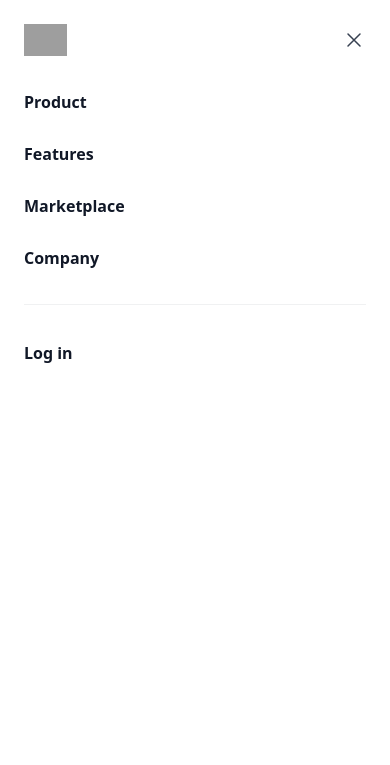
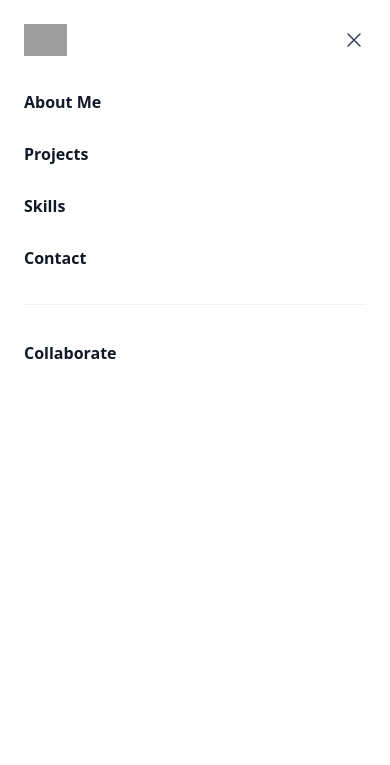
Before and after one commit to 2DAM-202425-PROJECTE/landing-page-pol, a website built with Vite: page index.html in a window 390 px wide. Both pictures are taken after a click on the button "Open main menu". Shown: the top 765 px of the page. Built offline with nearby package versions, Linux system fonts and the light colour scheme; grey boxes are pictures that could not be loaded.

Commit message:
Arreglat text header mobile fix #2

```diff
--- a/index.html
+++ b/index.html
@@ -35,7 +35,7 @@
         <a href="#" class="text-sm font-semibold leading-6 text-gray-900">Contact</a>
       </div>
       <div class="hidden lg:flex lg:flex-1 lg:justify-end">
-        <a href="#" class="text-sm font-semibold leading-6 text-gray-900">Log in <span aria-hidden="true">&rarr;</span></a>
+        <a href="#" class="text-sm font-semibold leading-6 text-gray-900">Collaborate <span aria-hidden="true">&rarr;</span></a>
       </div>
     </nav>
     <!-- Mobile menu, show/hide based on menu open state. -->
@@ -58,13 +58,13 @@
         <div class="mt-6 flow-root">
           <div class="-my-6 divide-y divide-gray-500/10">
             <div class="space-y-2 py-6">
-              <a href="#" class="-mx-3 block rounded-lg px-3 py-2 text-base font-semibold leading-7 text-gray-900 hover:bg-gray-50">Product</a>
-              <a href="#" class="-mx-3 block rounded-lg px-3 py-2 text-base font-semibold leading-7 text-gray-900 hover:bg-gray-50">Features</a>
-              <a href="#" class="-mx-3 block rounded-lg px-3 py-2 text-base font-semibold leading-7 text-gray-900 hover:bg-gray-50">Marketplace</a>
-              <a href="#" class="-mx-3 block rounded-lg px-3 py-2 text-base font-semibold leading-7 text-gray-900 hover:bg-gray-50">Company</a>
+              <a href="#" class="-mx-3 block rounded-lg px-3 py-2 text-base font-semibold leading-7 text-gray-900 hover:bg-gray-50">About Me</a>
+              <a href="#" class="-mx-3 block rounded-lg px-3 py-2 text-base font-semibold leading-7 text-gray-900 hover:bg-gray-50">Projects</a>
+              <a href="#" class="-mx-3 block rounded-lg px-3 py-2 text-base font-semibold leading-7 text-gray-900 hover:bg-gray-50">Skills</a>
+              <a href="#" class="-mx-3 block rounded-lg px-3 py-2 text-base font-semibold leading-7 text-gray-900 hover:bg-gray-50">Contact</a>
             </div>
             <div class="py-6">
-              <a href="#" class="-mx-3 block rounded-lg px-3 py-2.5 text-base font-semibold leading-7 text-gray-900 hover:bg-gray-50">Log in</a>
+              <a href="#" class="-mx-3 block rounded-lg px-3 py-2.5 text-base font-semibold leading-7 text-gray-900 hover:bg-gray-50">Collaborate</a>
             </div>
           </div>
         </div>
```
